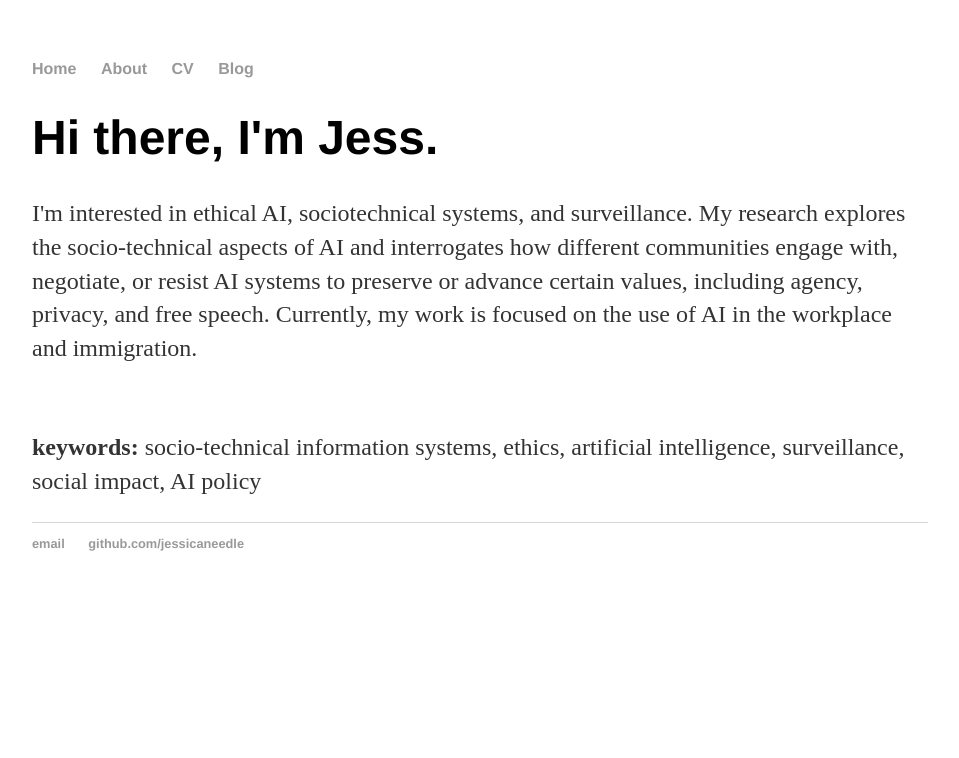
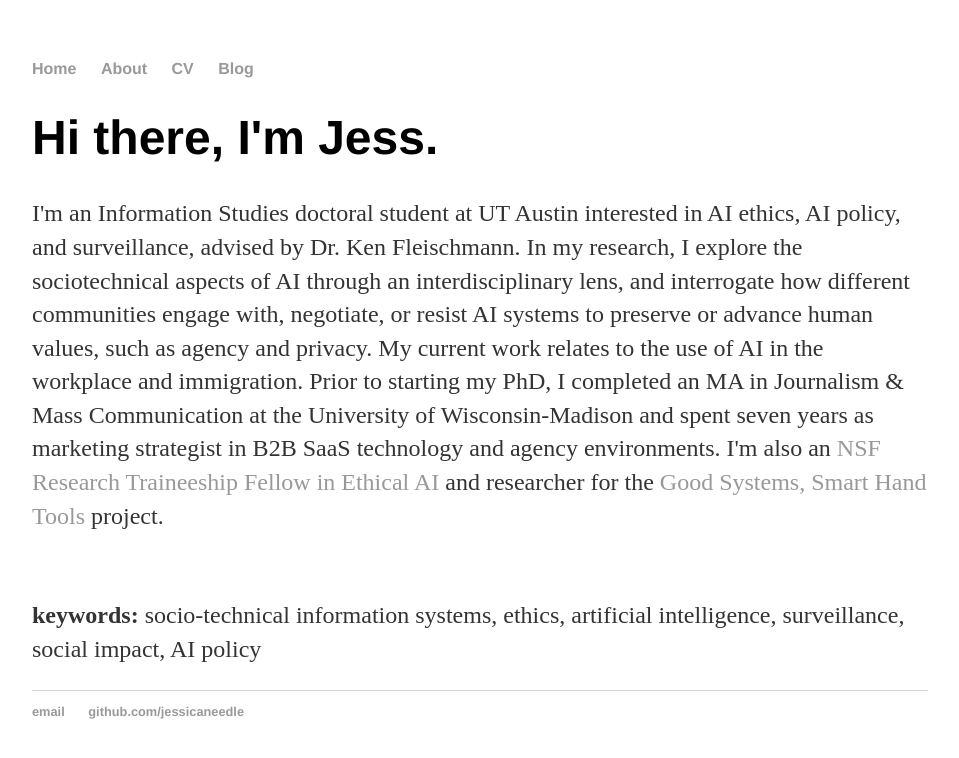
Before and after one commit to jessicaneedle/jessicaneedle.github.io, a Jekyll site: the page built from index.html, in a window 1280 px wide. Shown: the top 758 px of the page, without its empty margins (160-1119 px from the left). Built offline with Jekyll 4.4.1, drawn with Linux system fonts in a browser that asks for light colours.

Commit message:
Update index.html
update bio

```diff
--- a/index.html
+++ b/index.html
@@ -4,10 +4,14 @@ title: Jessica Needle
 ---
 <div class="blurb">
 	<h1>Hi there, I'm Jess.</h1>
-	<p>I'm interested in ethical AI, sociotechnical systems, and surveillance. My research explores the
-	socio-technical aspects of AI and interrogates how different communities engage with, negotiate, or resist
-	AI systems to preserve or advance certain values, including agency, privacy, and free speech. Currently, my
-	work is focused on the use of AI in the workplace and immigration.</p>
+	<p>I'm an Information Studies doctoral student at UT Austin interested in AI ethics, AI policy,
+		and surveillance, advised by Dr. Ken Fleischmann. In my research, I explore the sociotechnical aspects
+		of AI through an interdisciplinary lens, and interrogate how different communities engage with, negotiate,
+		or resist AI systems to preserve or advance human values, such as agency and privacy. My current  work
+		relates to the use of AI in the workplace and immigration. Prior to starting my PhD, I completed an MA in
+		Journalism & Mass Communication at the University of Wisconsin-Madison and spent seven years as marketing
+		strategist in B2B SaaS technology and agency environments. I'm also an <a href="https://ethicalai.utexas.edu/">NSF
+		Research Traineeship Fellow in Ethical AI</a> and researcher for the <a href="https://bridgingbarriers.utexas.edu/good-systems/projects/making-smart-tools-work-for-everyone">Good Systems, Smart Hand Tools</a> project. </p>
 <br>
 	<p><b>keywords:</b> socio-technical information systems, ethics, artificial intelligence, surveillance, social impact, AI policy</p>
 
```
